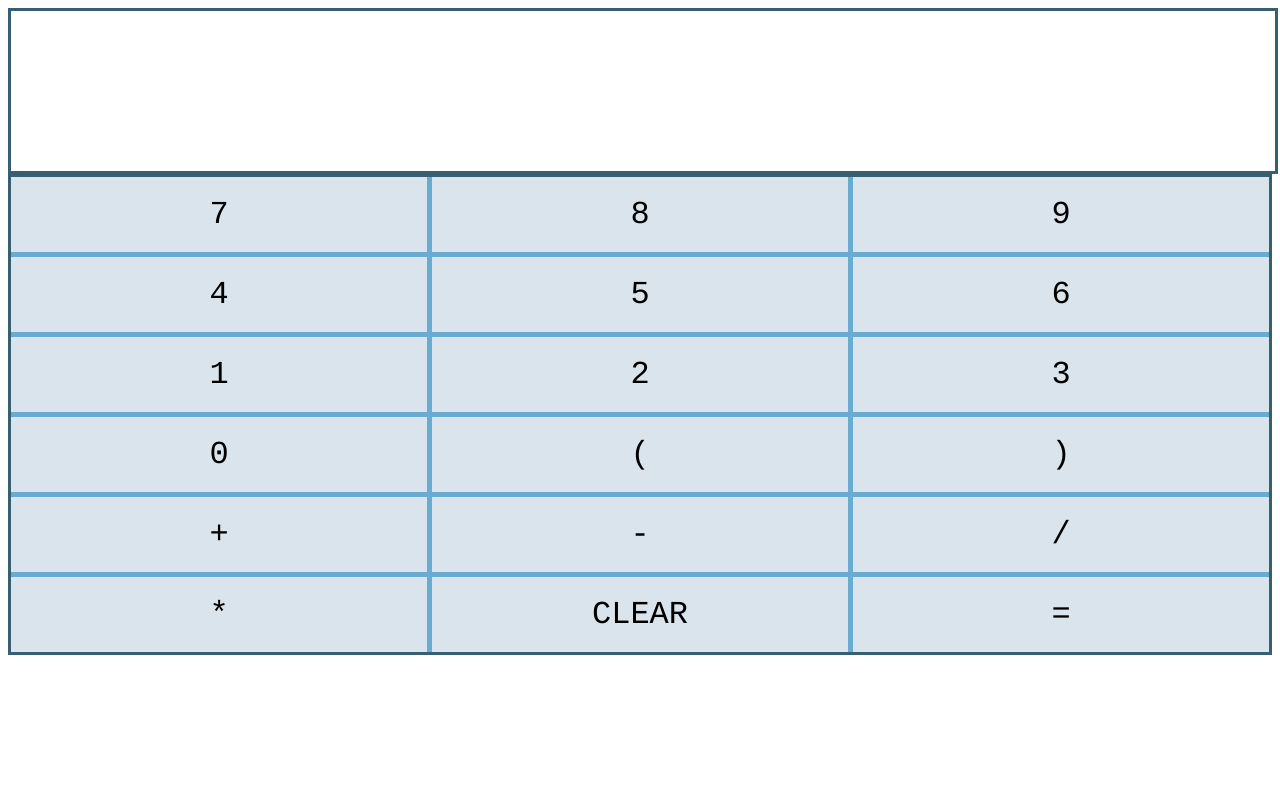
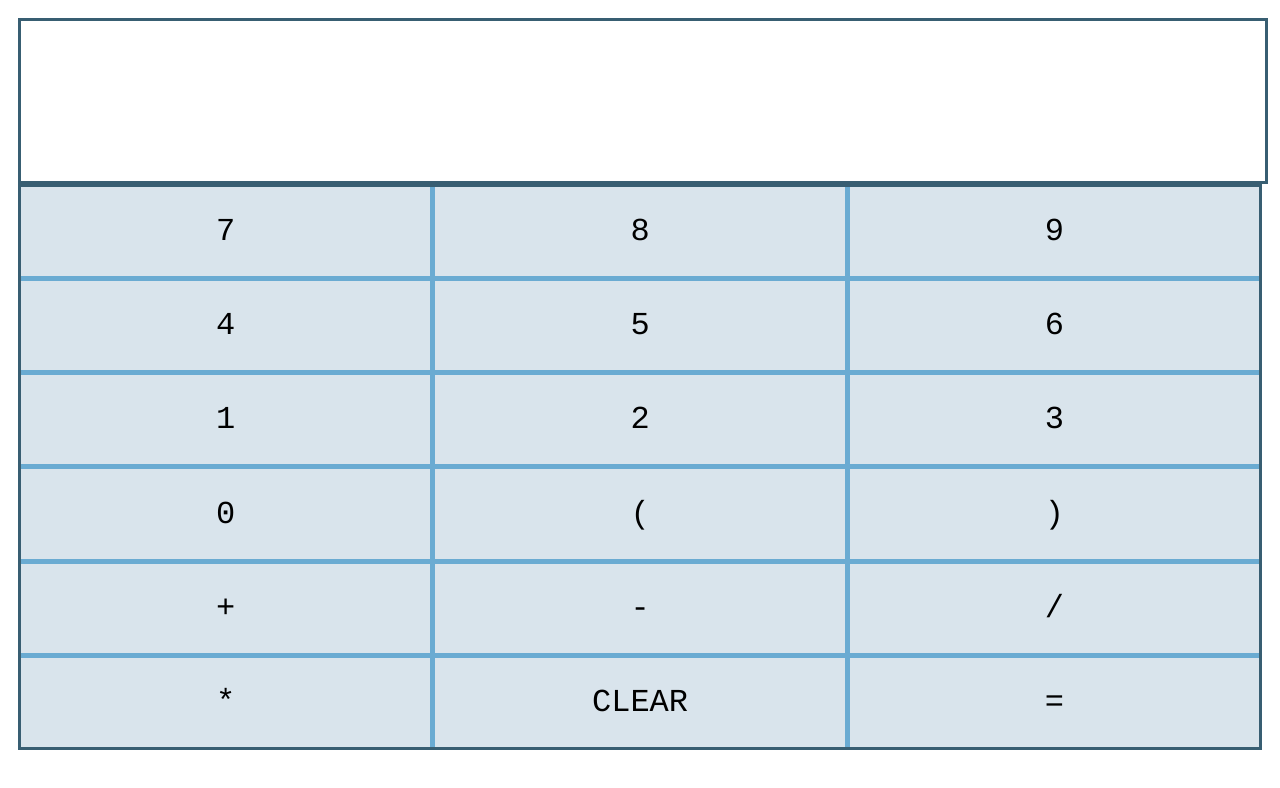
Before and after one commit to JouMaSeSoil/CalcBoi, a plain HTML site: page index.html in a window 1280 px wide. Drawn offline with Linux system fonts and the light colour scheme.

Commit message:
Add files via upload

```diff
--- a/style.css
+++ b/style.css
@@ -1,3 +1,7 @@
+html{
+	margin: 10px;
+}
+
 h1{
 	padding: 30px;
 	font-size: 2em;
@@ -5,13 +9,17 @@ h1{
 }
 
 .container{
+
 	background-color: #6AABD2;
 	display: grid;
     grid-gap: 5px;
    border-style: solid;
 	border-color: #385E72;
     grid-template-columns: 1fr 1fr 1fr; /*repsonsive grid*/
-    grid-template-rows: repeat(6, minmax(75px, auto));
+    grid-template-rows: repeat(6, minmax(50px,auto));
+
+  height: 70vh;
+
 }
 .buffer{
 	border-style: solid;
```
